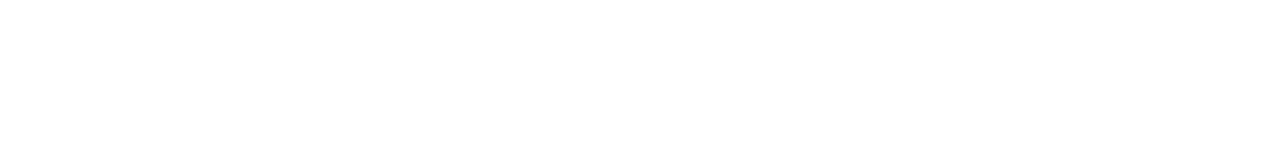
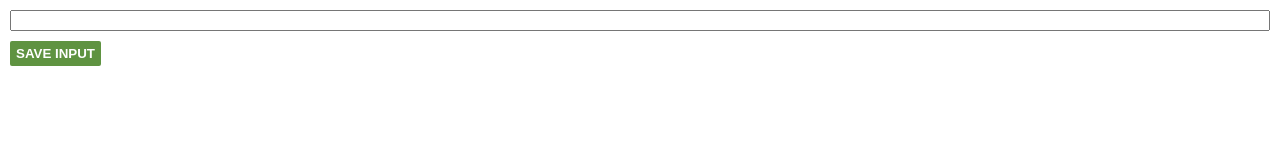
Before and after one commit to desireemendes/chrome-extension, a plain HTML site: page index.html in a window 1280 px wide. Drawn offline with Linux system fonts and the light colour scheme.

Commit message:
Add input button

```diff
--- a/index.css
+++ b/index.css
@@ -0,0 +1,22 @@
+body {
+    margin: 0;
+    padding: 10px;
+    font-family: Arial, Helvetica, sans-serif
+}
+
+input {
+color: blue;
+width: 100%;
+}
+
+button {
+    background-color: #5f9341;
+    color: white;
+    padding-top: 5px;
+    padding-bottom: 5px;
+    font-weight: bold;
+    border: none;
+    border-radius: 2px;
+    margin-top: 10px;
+    margin-bottom: 10px;
+}
--- a/index.html
+++ b/index.html
@@ -3,6 +3,12 @@
         <link rel="stylesheet" href="index.css">
     </head>
     <body>
+        <input id="input-el" type="text">
+        <div>
+        <button id="input-btn">SAVE INPUT</button>
+    </div>
+           <!-- Create an input element with type="text" and id="input-el" -->
+        <!-- Create a SAVE INPUT button with id="input-btn" -->
         <script src="index.js"></script>
     </body>
 </html>
```
